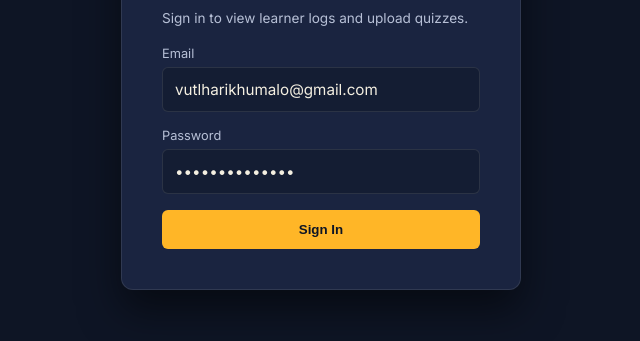
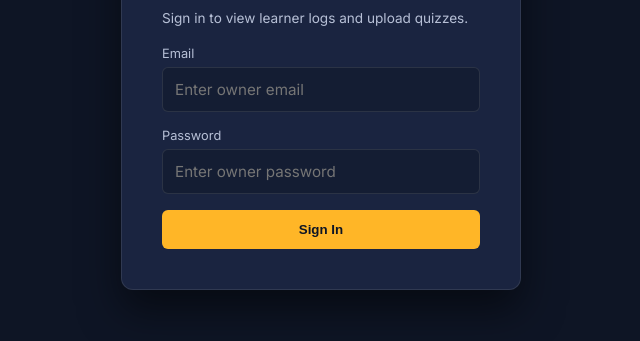
Before and after one commit to 25000577/AskMusa, a plain HTML site: page admin.html in a window 1280 px wide. Shown: the part 297-638 px from the top of the page, without its empty margins (319-959 px from the left). Drawn offline with Linux system fonts and the light colour scheme.

Commit message:
Update admin login form placeholders and values

```diff
--- a/admin.html
+++ b/admin.html
@@ -98,11 +98,11 @@ th { color: var(--chalk-dim); font-size: 0.75rem; text-transform: uppercase; }
     <div class="error-box" id="loginError"></div>
     <div class="field">
       <label>Email</label>
-      <input type="email" id="adminEmail" value="vutlharikhumalo@gmail.com">
+      <input type="email" id="adminEmail" placeholder="Enter owner email" value="" autocomplete="off">
     </div>
     <div class="field">
       <label>Password</label>
-      <input type="password" id="adminPassword" value="Xcelerate2026!">
+      <input type="password" id="adminPassword" placeholder="Enter owner password" value="" autocomplete="new-password">
     </div>
     <button class="btn" onclick="doLogin()">Sign In</button>
   </div>
```
